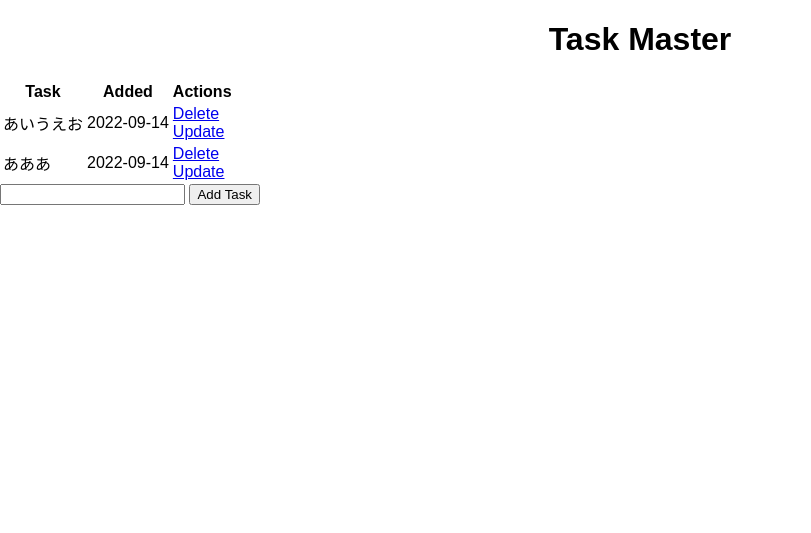
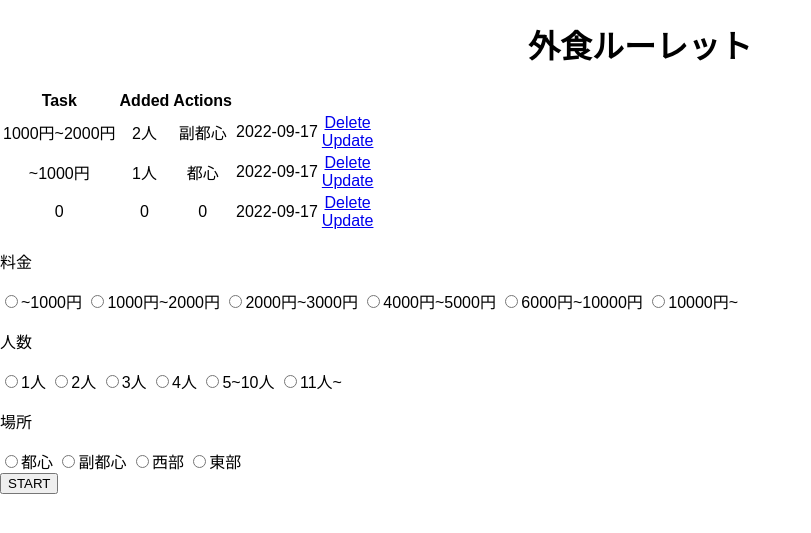
Before and after one commit to githubforkj/random-gourmet, a Flask app: page / in a window 1280 px wide. Shown: the top 533 px of the page, without its empty margins (0-811 px from the left). Run offline with Flask 2, Linux system fonts and the light colour scheme; data comes from the database, SQL or seed files in the repository; both versions use the stored data as it was after the commit.

Commit message:
Add files via upload

```diff
--- a/Flask/app.py
+++ b/Flask/app.py
@@ -1,6 +1,7 @@
 from flask import Flask, render_template, url_for, request, redirect
 from flask_sqlalchemy import SQLAlchemy
 from datetime import datetime
+import random
 
 
 app = Flask(__name__)
@@ -8,39 +9,50 @@ app.config['SQLALCHEMY_DATABASE_URI'] = 'sqlite:///test.db'
 db = SQLAlchemy(app)
 
 
-class Todo(db.Model):
+# DBの設定
+class Attr(db.Model):
     id = db.Column(db.Integer, primary_key=True)
-    content = db.Column(db.String(200), nullable=False)
-    completed = db.Column(db.Integer, default=0)
+    price = db.Column(db.Integer, default=0)
+    num = db.Column(db.Integer, default=0)
+    place = db.Column(db.Integer, default=0)
     date_created = db.Column(db.DateTime, default = datetime.utcnow)
 
     def __repr__(self):
-        return '<Task %r>' % self.id
+        return '<record %r>' % self.id
+
+
+
+#
+@app.route('/', methods=['POST', 'GET'])
+def index():
+    if request.method == 'POST':
+        price = request.form.get('price')
+        num = request.form.get('num')
+        place = request.form.get('place')
+
+        new_record = Attr(price=price,num=num,place=place)
+
+        try:
+            db.session.add(new_record)
+            db.session.commit()
+            return redirect('/')
+        except:
+            return 'There was an issue adding your record'
+
+    else:
+        records = Attr.query.order_by(Attr.date_created).all()
+        return render_template('index.html', records = records)
 
 
 
 
-@app.route('/', methods=['POST', 'GET'])
-def index():
-    if request.method == 'POST':
-        task_content = request.form['content']
-        new_task = Todo(content=task_content)
-
-        try:
-            db.session.add(new_task)
-            db.session.commit()
-            return redirect('/')
-        except:
-            return 'There was an issue adding your task'
-
-    else:
-        tasks = Todo.query.order_by(Todo.date_created).all()
-        return render_template('index.html', tasks = tasks)
-
+def roulette(num):
+    num = random.randrange(100)
+    return num
 
 @app.route('/delete/<int:id>')
 def delete(id):
-    task_to_delete = Todo.query.get_or_404(id)
+    task_to_delete = Attr.query.get_or_404(id)
 
     try:
         db.session.delete(task_to_delete)
@@ -52,7 +64,7 @@ def delete(id):
 
 @app.route('/update/<int:id>', methods = ['GET','POST'])
 def update(id):
-    task = Todo.query.get_or_404(id)
+    task = Attr.query.get_or_404(id)
     if request.method == 'POST':
         task.content = request.form['content']
 
--- a/Flask/templates/index.html
+++ b/Flask/templates/index.html
@@ -1,46 +1,78 @@
-{% extends 'base.html' %}
+{% extends 'base.html' %} {% block head %}
+<title>Task Master</title>
+<link rel="stylesheet" href="{{ url_for('static', filename='css/main.css')}}" />
+{% endblock %} {% block body %}
+<div class="content">
+  <h1 style="text-align: center">外食ルーレット</h1>
 
-{% block head %}
-<title>Task Master</title>
-<link rel="stylesheet" href="/static/css/main.css">
-{% endblock %}
-
-{% block body %}
-<div class="content">
-  <h1 style="text-align: center">Task Master</h1>
-
-  {% if tasks|length < 1 %}
-  <h4  style="text-align: center">There are no tasks. Create one below!</h4>
+  {% if records|length < 1 %}
+  <h4 style="text-align: center">There are no tasks. Create one below!</h4>
   {% else %}
-  <table>
+  <table style="text-align: center">
     <tr>
       <th>Task</th>
       <th>Added</th>
       <th>Actions</th>
     </tr>
 
-    {% for task in tasks %}
+    {% for record in records %}
     <tr>
-      <td>{{ task.content }}</td>
-      <td>{{ task.date_created.date()}}</td>
+      <td>{{ record.price }}</td>
+      <td>{{ record.num }}</td>
+      <td>{{ record.place }}</td>
+      <td>{{ record.date_created.date()}}</td>
       <td>
-        <a href="/delete/{{task.id}}">Delete</a>
+        <a href="/delete/{{record.id}}">Delete</a>
         <br />
-        <a href="/update/{{task.id}}">Update</a>
+        <a href="/update/{{record.id}}">Update</a>
       </td>
     </tr>
     {% endfor %}
   </table>
   {% endif %}
-
-
-
-
-  <div class="form">
+  <!-- <div class="form">
     <form action="/" method="POST">
       <input type="text" name="content" id="content" />
       <input type="submit" value="Add Task" />
     </form>
-  </div>
+  </div> -->
 </div>
+
+<div class="form">
+  <form action="/" method="POST">
+    <div class="price">
+      <p>料金</p>
+      <input type="radio" name="price" id = price value="~1000円" />~1000円
+      <input type="radio" name="price" id = price value="1000円~2000円" />1000円~2000円
+      <input type="radio" name="price" id = price value="2000円~3000円" />2000円~3000円
+      <input type="radio" name="price" id = price value="4000円~5000円" />4000円~5000円
+      <input type="radio" name="price" id = price value="6000円~10000円" />6000円~10000円
+      <input type="radio" name="price" id = price value="10000円~" />10000円~
+    </div>
+
+    <div class="num">
+      <p>人数</p>
+      <input type="radio" name="num" id = "num" value="1人" />1人
+      <input type="radio" name="num" id = "num" value="2人" />2人
+      <input type="radio" name="num" id = "num" value="3人" />3人
+      <input type="radio" name="num" id = "num" value="4人" />4人
+      <input type="radio" name="num" id = "num" value="5~10人" />5~10人
+      <input type="radio" name="num" id = "num" value="11人~" />11人~
+    </div>
+
+    <div class="place">
+      <p>場所</p>
+      <input type="radio" name="place" id = "place" value="都心" />都心
+      <input type="radio" name="place" id = "place" value="副都心" />副都心
+      <input type="radio" name="place" id = "place" value="西部" />西部
+      <input type="radio" name="place" id = "place" value="東部" />東部
+    </div>
+
+    <div>
+			<input type="submit" value="START">
+		</div>
+  </form>
+</div>
+
+
 {% endblock %}
--- a/Flask/templates/update.html
+++ b/Flask/templates/update.html
@@ -8,7 +8,7 @@
 <div class="content">
     <h1 style="text-align: center">Task Master</h1>
 
-    <div class="form">
+    <div class="form" style="text-align: center;">
     <form action="/update/{{task.id}}" method = "POST">
         <input type="text" name = "content" id = "content" value="{{task.content}}">
         <input type="submit" value="Update">
```
Also changed, not shown: Flask/api.py (added, +44 -0 lines), Flask/test.db.
